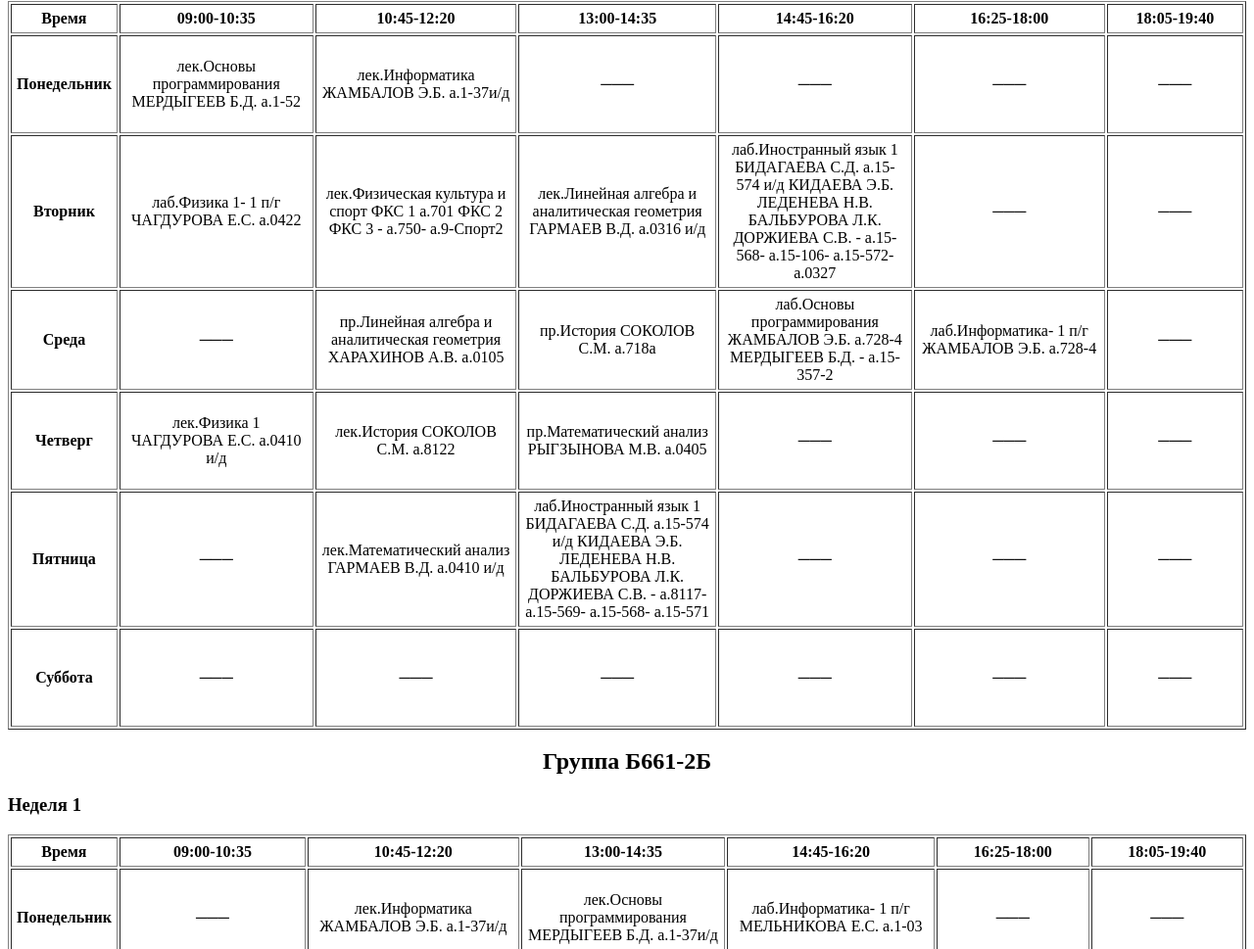
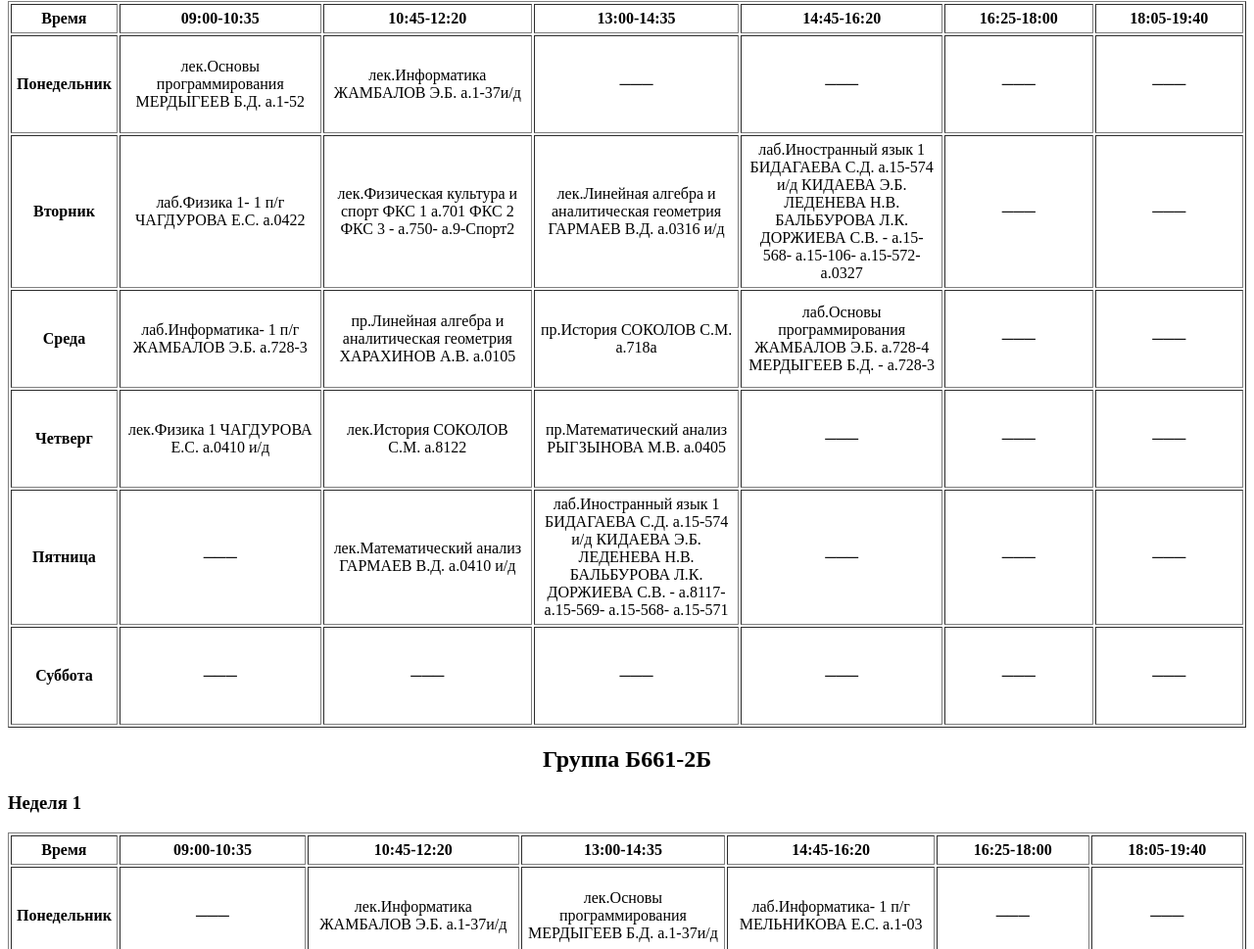
Before and after one commit to AndyTech-IT/TimeTable, a plain HTML site: page index.html in a window 1280 px wide. Shown: the part 951-1920 px from the top of the page at 98% size. Drawn offline with Linux system fonts and the light colour scheme.

Commit message:
Add files via upload

```diff
--- a/index.html
+++ b/index.html
@@ -11,7 +11,7 @@
 		h2 {text-align: center;}
 		h3 {text-align: left;}
 	</style>
-	<h4>Расписание обновлено: 21.09.2021</h4>
+	<h4>Расписание обновлено: 23.09.2021</h4>
 	<table cellspacing="2" border="1" cellpadding="5">
 		<caption>
 			<h2>Группа Б661-2А</h2>
@@ -116,11 +116,11 @@
 		</tr>
 		<tr height="100">
 			<th>Среда</th>
-			<td  width="300">───</td>
+			<td  width="300">лаб.Информатика- 1 п/г ЖАМБАЛОВ Э.Б. а.728-3</td>
 			<td  width="300">пр.Линейная алгебра и аналитическая геометрия ХАРАХИНОВ А.В. а.0105</td>
 			<td  width="300">пр.История СОКОЛОВ С.М. а.718а</td>
-			<td  width="300">лаб.Основы программирования ЖАМБАЛОВ Э.Б. а.728-4 МЕРДЫГЕЕВ Б.Д. - а.15-357-2</td>
-			<td  width="300">лаб.Информатика- 1 п/г ЖАМБАЛОВ Э.Б. а.728-4</td>
+			<td  width="300">лаб.Основы программирования ЖАМБАЛОВ Э.Б. а.728-4 МЕРДЫГЕЕВ Б.Д. - а.728-3</td>
+			<td  width="300">───</td>
 			<td  width="300">───</td>
 		</tr>
 		<tr height="100">
@@ -260,7 +260,7 @@
 			<td  width="300">───</td>
 			<td  width="300">пр.Линейная алгебра и аналитическая геометрия ХАРАХИНОВ А.В. а.0105</td>
 			<td  width="300">пр.История СОКОЛОВ С.М. а.718а</td>
-			<td  width="300">лаб.Основы программирования ЖАМБАЛОВ Э.Б. а.728-4 МЕРДЫГЕЕВ Б.Д. - а.15-357-2</td>
+			<td  width="300">лаб.Основы программирования ЖАМБАЛОВ Э.Б. а.728-4 МЕРДЫГЕЕВ Б.Д. - а.728-3</td>
 			<td  width="300">───</td>
 			<td  width="300">───</td>
 		</tr>
```
